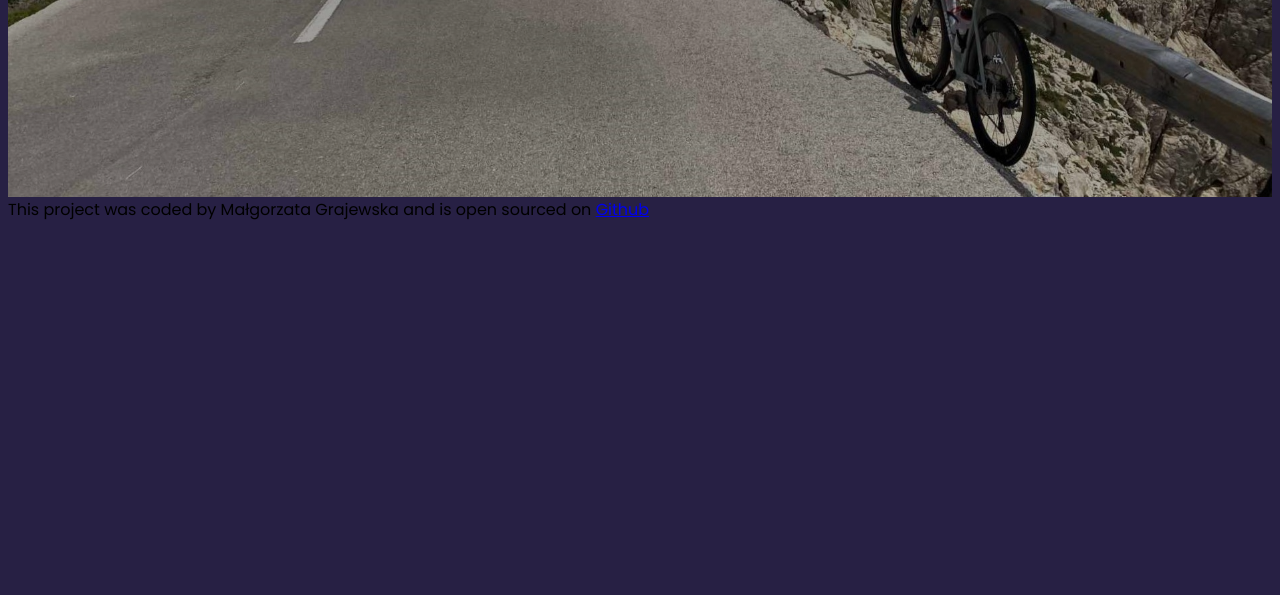
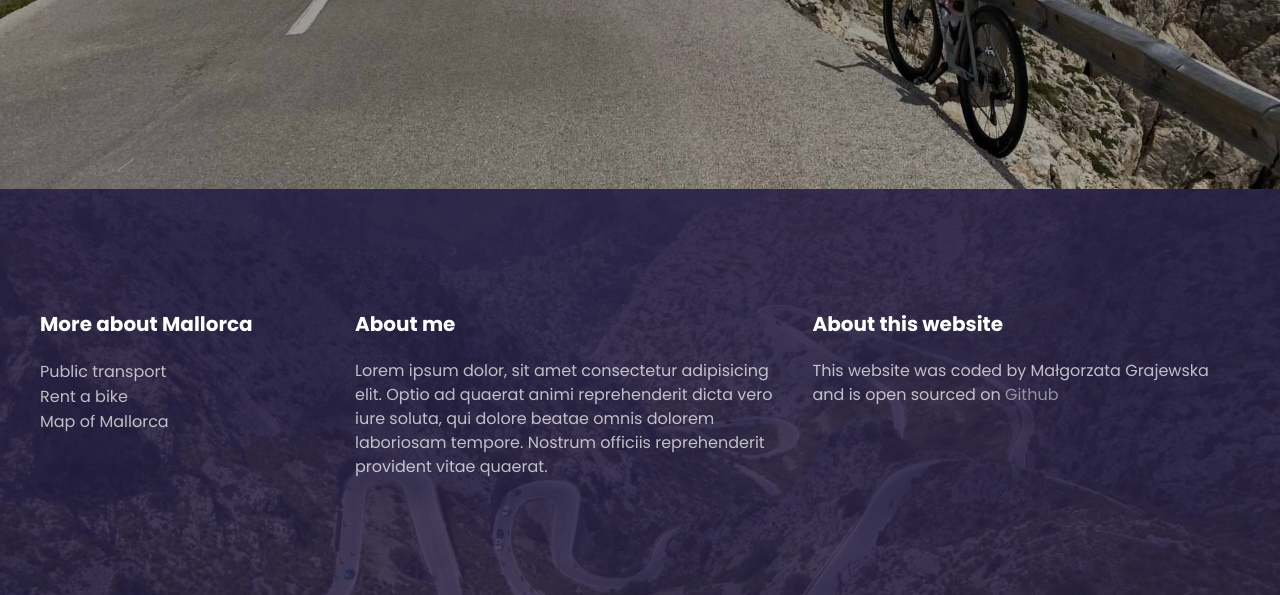
Before and after one commit to gosiagrajewska/resposive_addon_project, a plain HTML site: page index.html in a window 1280 px wide. Shown: the part 546-1141 px from the top of the page. Before the commit the page ends 800 px from the top, so only its background shows below. Drawn offline with Linux system fonts and the light colour scheme.

Commit message:
footer content added

```diff
--- a/index.html
+++ b/index.html
@@ -21,12 +21,54 @@
         <a href="#">Learn more</a>
       </header>
       <footer>
-        This project was coded by Małgorzata Grajewska and is open sourced on
-        <a
-          href="https://github.com/gosiagrajewska/resposive_addon_project"
-          target="_blank"
-          >Github</a
-        >
+        <section class="grid">
+          <div>
+            <h3>More about Mallorca</h3>
+            <ul>
+              <li>
+                <a href="https://www.mallorca.es/en/bus" target="_blank"
+                  >Public transport</a
+                >
+              </li>
+              <li>
+                <a
+                  href="https://fredrompelberg.com/en/mallorca-road-bike-rentals/"
+                  target="_blank"
+                  >Rent a bike</a
+                >
+              </li>
+              <li>
+                <a
+                  href="https://maps.app.goo.gl/tc12R7csBNm2Rbv67"
+                  target="_blank"
+                  >Map of Mallorca</a
+                >
+              </li>
+            </ul>
+          </div>
+
+          <div>
+            <h3>About me</h3>
+            <p>
+              Lorem ipsum dolor, sit amet consectetur adipisicing elit. Optio ad
+              quaerat animi reprehenderit dicta vero iure soluta, qui dolore
+              beatae omnis dolorem laboriosam tempore. Nostrum officiis
+              reprehenderit provident vitae quaerat.
+            </p>
+          </div>
+          <div>
+            <h3>About this website</h3>
+            <p>
+              This website was coded by Małgorzata Grajewska and is open sourced
+              on
+              <a
+                href="https://github.com/gosiagrajewska/resposive_addon_project"
+                target="_blank"
+                >Github</a
+              >
+            </p>
+          </div>
+        </section>
       </footer>
     </div>
   </body>
--- a/src/styles.css
+++ b/src/styles.css
@@ -1,10 +1,15 @@
-container {
+.container {
   max-width: 1400px;
+  margin: 0 auto;
+}
+section {
+  max-width: 1200px;
   margin: 0 auto;
 }
 body {
   font-family: Poppins, sans-serif;
   background-color: rgba(39, 32, 68, 1);
+  margin: 0;
 }
 header {
   background-image: linear-gradient(rgba(0, 0, 0, 0.6), rgba(0, 0, 0, 0.3)),
@@ -55,6 +60,49 @@ header a {
   margin-top: 30px;
 }
 
+footer {
+  color: white;
+  background-image: linear-gradient(
+      rgba(39, 32, 68, 0.9),
+      rgba(39, 32, 68, 0.8)
+    ),
+    url("/src/images/Sa-Calobra.jpg");
+  background-repeat: no-repeat;
+  background-size: cover;
+  background-position: center;
+  padding: 100px 0;
+}
+
+footer ul {
+  list-style-type: none;
+  padding: 0;
+}
+footer h3 {
+  font-weight: 700;
+  font-size: 20px;
+  line-height: 1.5;
+}
+footer p {
+  font-weight: 400;
+  font-size: 16px;
+  line-height: 1.5;
+  opacity: 0.7;
+}
+footer a {
+  text-decoration: none;
+  color: white;
+  opacity: 0.7;
+}
+
+footer a:hover {
+  opacity: 1;
+}
+.grid {
+  display: grid;
+  grid-template-columns: 2fr 3fr 3fr;
+  grid-gap: 30px;
+}
+
 @media (max-width: 900px) {
   header {
     padding: 60px 0;
```
Also changed, not shown: src/images/Sa-Calobra.jpg (added).
